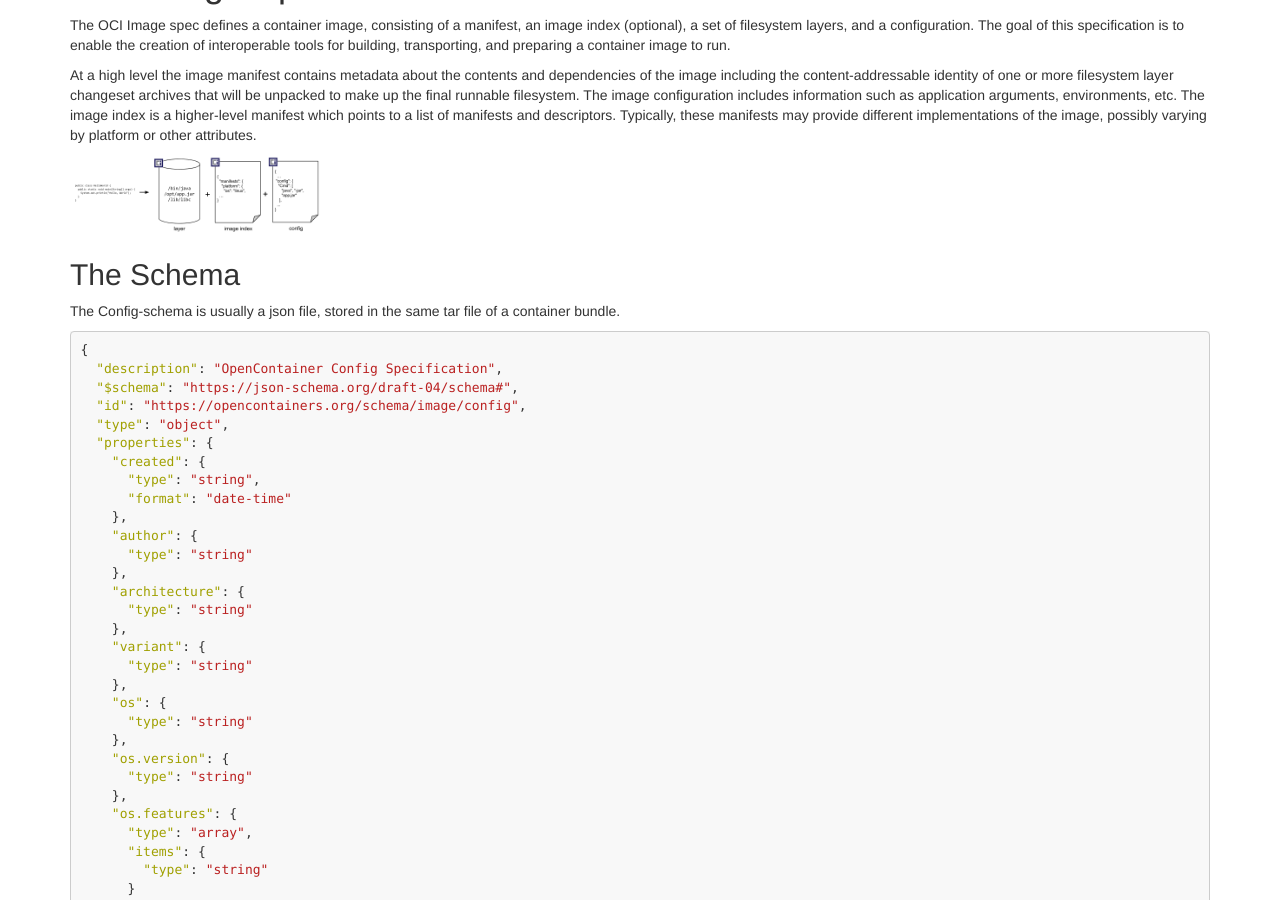
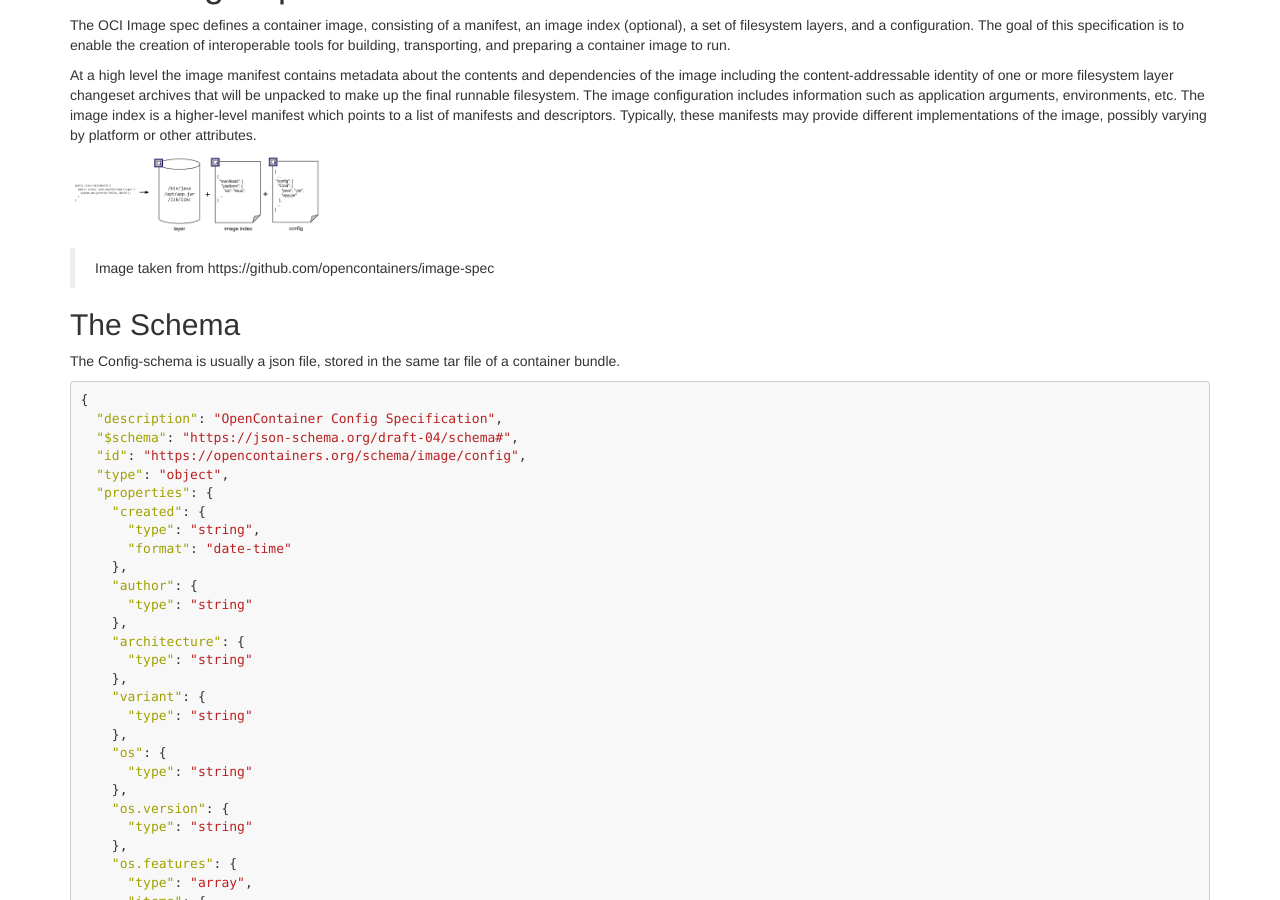
Before and after one commit to supercontainers/isc-tutorial, a Jekyll site: the page built from _episodes/23.image.md, in a window 1280 px wide and 900 px high, scrolled down 505 px. Built offline with Jekyll 4.4.1, drawn with Linux system fonts in a browser that asks for light colours.

Commit message:
Add reference to image OCI
Signed-off-by: Carlos Eduardo Arango Gutierrez <carangog@redhat.com>

```diff
--- a/_episodes/23.image.md
+++ b/_episodes/23.image.md
@@ -24,7 +24,7 @@ The goal of this specification is to enable the creation of interoperable tools
 At a high level the image manifest contains metadata about the contents and dependencies of the image including the content-addressable identity of one or more filesystem layer changeset archives that will be unpacked to make up the final runnable filesystem. The image configuration includes information such as application arguments, environments, etc. The image index is a higher-level manifest which points to a list of manifests and descriptors. Typically, these manifests may provide different implementations of the image, possibly varying by platform or other attributes.
 
 <img src="{{ page.root }}/fig/build-diagram.png" alt="OCI image" width="250">
-
+> Image taken from https://github.com/opencontainers/image-spec
 
 ## The Schema
 
```
